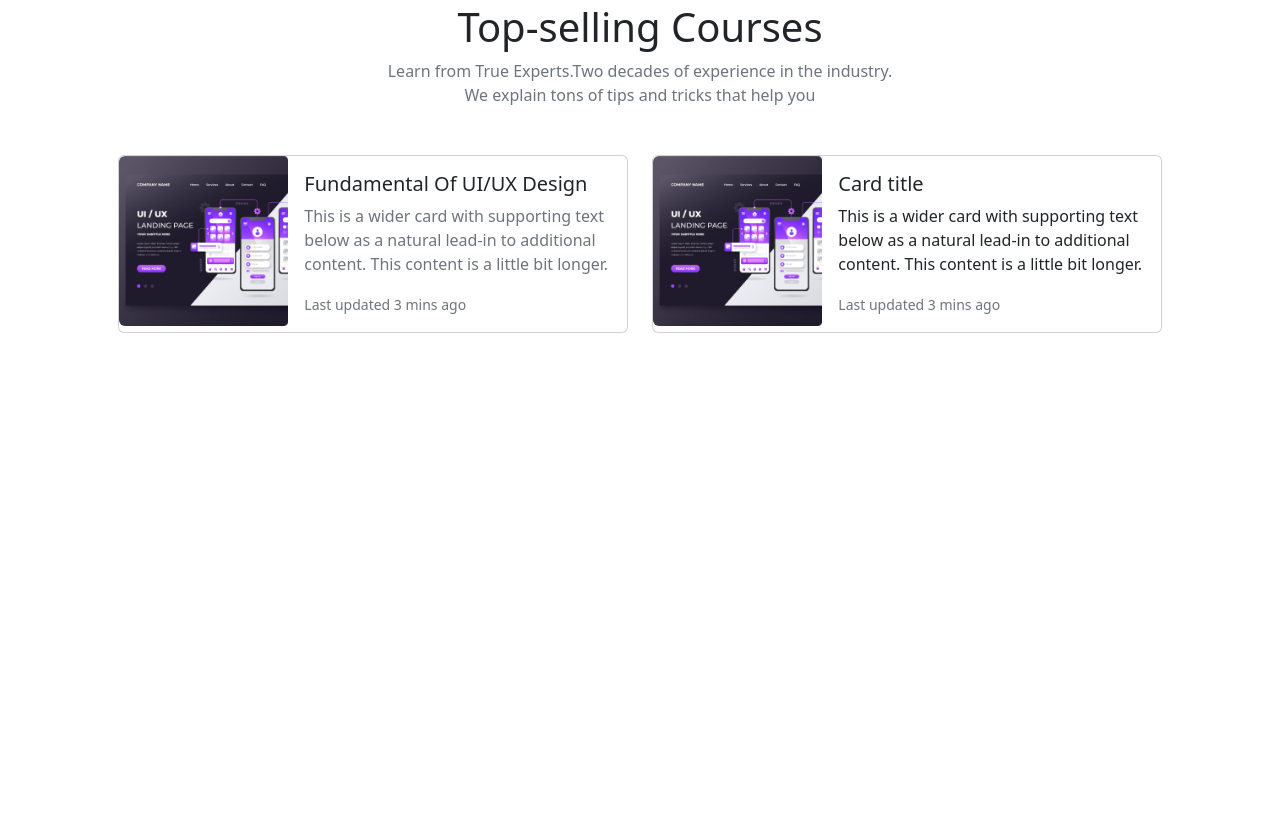
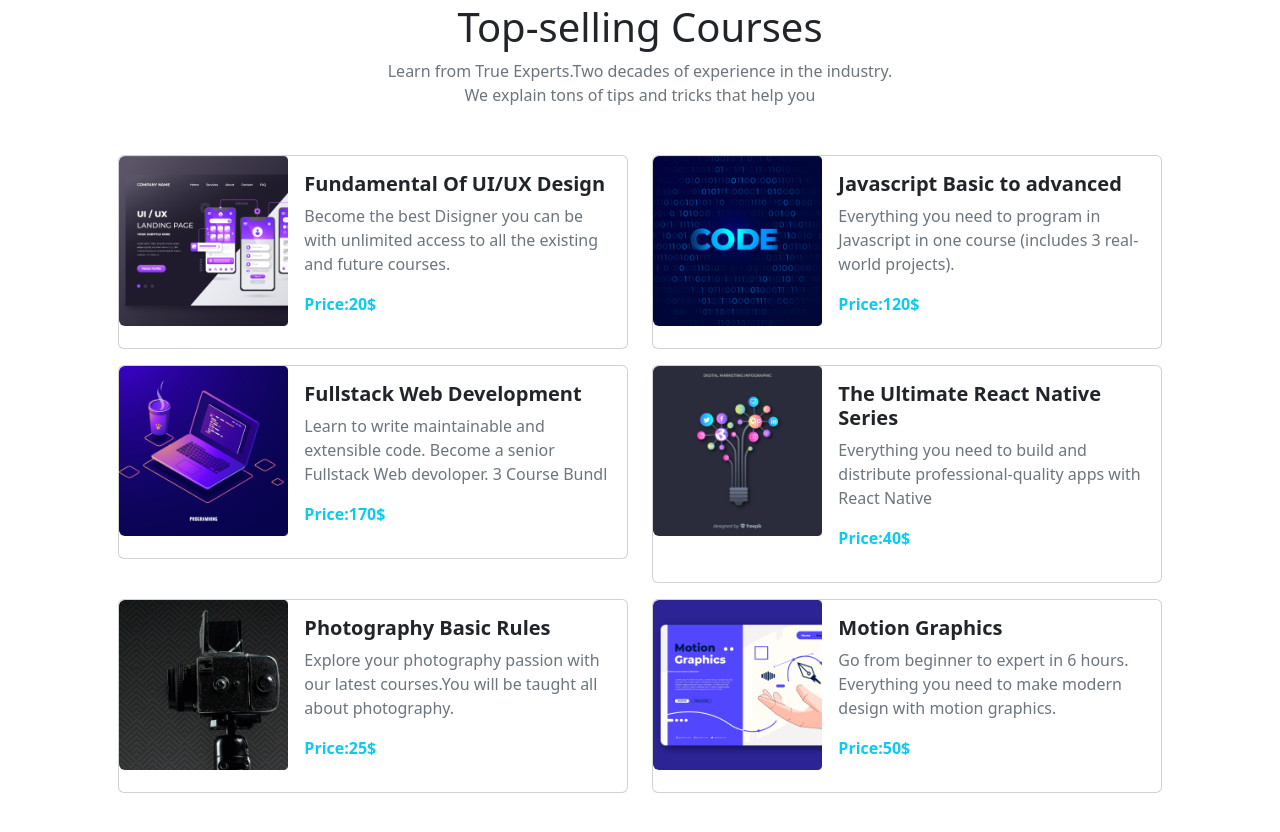
Before and after one commit to Akashsarker443/assignment-3, a plain HTML site: page index.html in a window 1280 px wide. Shown: the part 782-1614 px from the top of the page. Before the commit the page ends 1179 px from the top, so only its background shows below. Drawn offline with nearby package versions, Linux system fonts and the light colour scheme.

Commit message:
courses section added

```diff
--- a/index.html
+++ b/index.html
@@ -110,14 +110,15 @@
           <div class="col-lg-6 col-md-12 ">
             <div class="card mb-3" >
               <div class="row  g-0">
-                <div class="col-md-4 col-sm-12">
+                <div class="col-md-4 col-lg-4 col-sm-12">
                   <img src="images/course/course-1.png" class="img-fluid rounded-start w-100" alt="...">
                 </div>
-                <div class="col-md-8 col-sm-12">
+                <div class="col-md-8 col-lg-8 col-sm-12">
                   <div class="card-body">
-                    <h5 class="card-title">Fundamental Of UI/UX Design</h5>
-                    <p class="card-text text-secondary">This is a wider card with supporting text below as a natural lead-in to additional content. This content is a little bit longer.</p>
-                    <p class="card-text"><small class="text-muted">Last updated 3 mins ago</small></p>
+                    <h5 class="card-title fw-bold">Fundamental Of UI/UX Design</h5>
+                    <p class="card-text text-secondary">
+                      Become the best Disigner you can be with unlimited access to all the existing and future courses.</p>
+                    <p class="text-info fw-bold">Price:20$</p>
                   </div>
                 </div>
               </div>
@@ -126,14 +127,83 @@
           <div class="col-lg-6 col-md-12 ">
             <div class="card mb-3" >
               <div class="row  g-0">
-                <div class="col-md-4 col-sm-12">
-                  <img src="images/course/course-1.png" class="img-fluid rounded-start w-100" alt="...">
+                <div class="col-md-4 col-lg-4 col-sm-12">
+                  <img src="images/course/course-2.png" class="img-fluid rounded-start w-100" alt="...">
                 </div>
-                <div class="col-md-8 col-sm-12">
+                <div class="col-md-8 col-lg-8 col-sm-12">
                   <div class="card-body">
-                    <h5 class="card-title">Card title</h5>
-                    <p class="card-text">This is a wider card with supporting text below as a natural lead-in to additional content. This content is a little bit longer.</p>
-                    <p class="card-text"><small class="text-muted">Last updated 3 mins ago</small></p>
+                    <h5 class="card-title fw-bold">Javascript Basic to advanced</h5>
+                    <p class="card-text text-secondary">Everything you need to program in Javascript in one course (includes 3 real-world projects).</p>
+                    <p class="text-info fw-bold">Price:120$</p>
+                  </div>
+                </div>
+              </div>
+            </div>
+
+          </div>
+          <div class="col-lg-6 col-md-12 ">
+            <div class="card mb-3" >
+              <div class="row  g-0">
+                <div class="col-md-4 col-lg-4 col-sm-12">
+                  <img src="images/course/course-3.png" class="img-fluid rounded-start w-100" alt="...">
+                </div>
+                <div class="col-md-8 col-lg-8 col-sm-12">
+                  <div class="card-body">
+                    <h5 class="card-title fw-bold">Fullstack Web Development</h5>
+                    <p class="card-text text-secondary">Learn to write maintainable and extensible code. Become a senior Fullstack Web devoloper.
+                      3 Course Bundl</p>
+                    <p class="text-info fw-bold">Price:170$</p>
+                  </div>
+                </div>
+              </div>
+            </div>
+
+          </div>
+          <div class="col-lg-6 col-md-12 ">
+            <div class="card mb-3" >
+              <div class="row  g-0">
+                <div class="col-md-4 col-lg-4 col-sm-12">
+                  <img src="images/course/course-4.png" class="img-fluid rounded-start w-100" alt="...">
+                </div>
+                <div class="col-md-8 col-lg-8 col-sm-12">
+                  <div class="card-body">
+                    <h5 class="card-title fw-bold">The Ultimate React Native Series</h5>
+                    <p class="card-text text-secondary">Everything you need to build and distribute professional-quality apps with React Native</p>
+                    <p class="text-info fw-bold">Price:40$</p>
+                  </div>
+                </div>
+              </div>
+            </div>
+
+          </div>
+          <div class="col-lg-6 col-md-12 ">
+            <div class="card mb-3" >
+              <div class="row  g-0">
+                <div class="col-md-4 col-lg-4 col-sm-12">
+                  <img src="images/course/course-5.png" class="img-fluid rounded-start w-100" alt="...">
+                </div>
+                <div class="col-md-8 col-lg-8 col-sm-12">
+                  <div class="card-body">
+                    <h5 class="card-title fw-bold">Photography Basic Rules</h5>
+                    <p class="card-text text-secondary">Explore your photography passion with our latest courses.You will be taught all about photography.</p>
+                    <p class="text-info fw-bold">Price:25$</p>
+                  </div>
+                </div>
+              </div>
+            </div>
+
+          </div>
+          <div class="col-lg-6 col-md-12 ">
+            <div class="card mb-3" >
+              <div class="row  g-0">
+                <div class="col-md-4 col-lg-4 col-sm-12">
+                  <img src="images/course/course-6.png" class="img-fluid rounded-start w-100" alt="...">
+                </div>
+                <div class="col-md-8 col-lg-8 col-sm-12">
+                  <div class="card-body">
+                    <h5 class="card-title fw-bold">Motion Graphics</h5>
+                    <p class="card-text text-secondary">Go from beginner to expert in 6 hours. Everything you need to make modern design with motion graphics.</p>
+                    <p class="text-info fw-bold">Price:50$</p>
                   </div>
                 </div>
               </div>
@@ -141,6 +211,8 @@
 
           </div>
         </div>
+
+
 
       </section>
 
```
